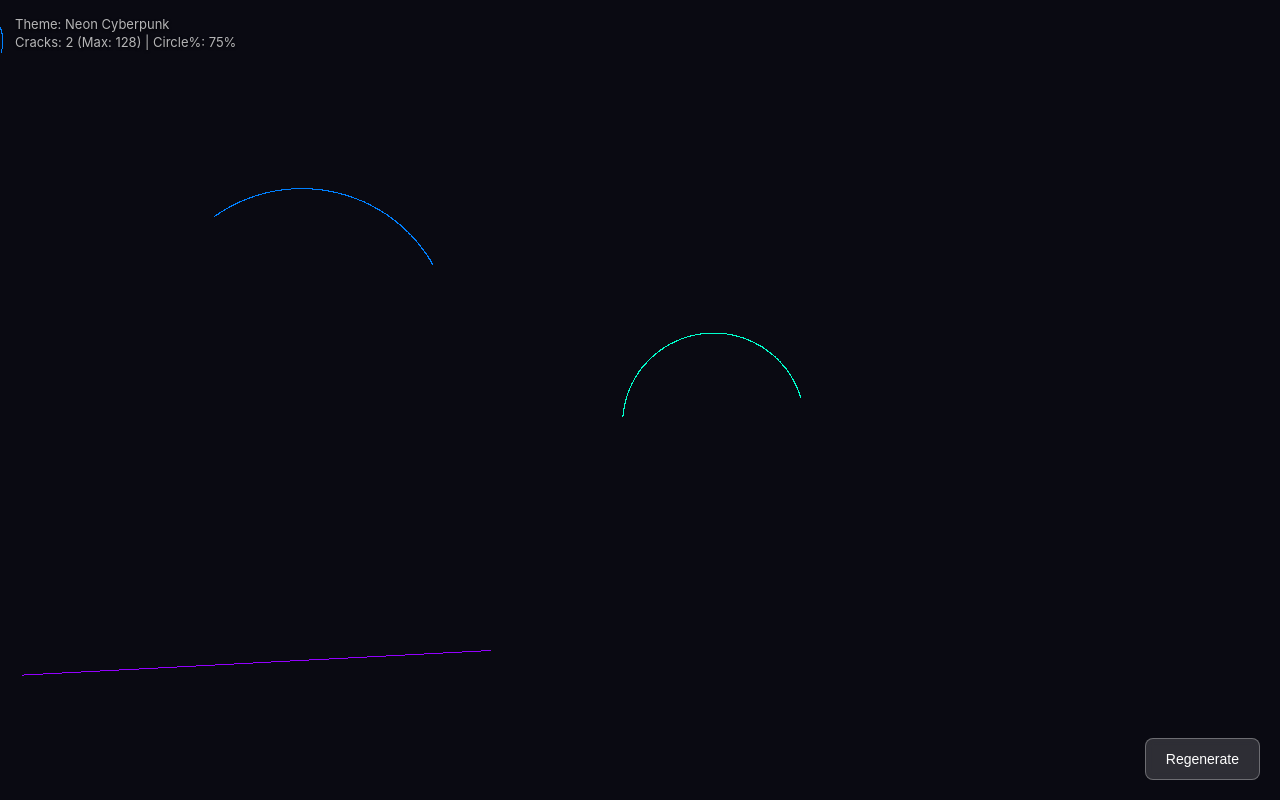
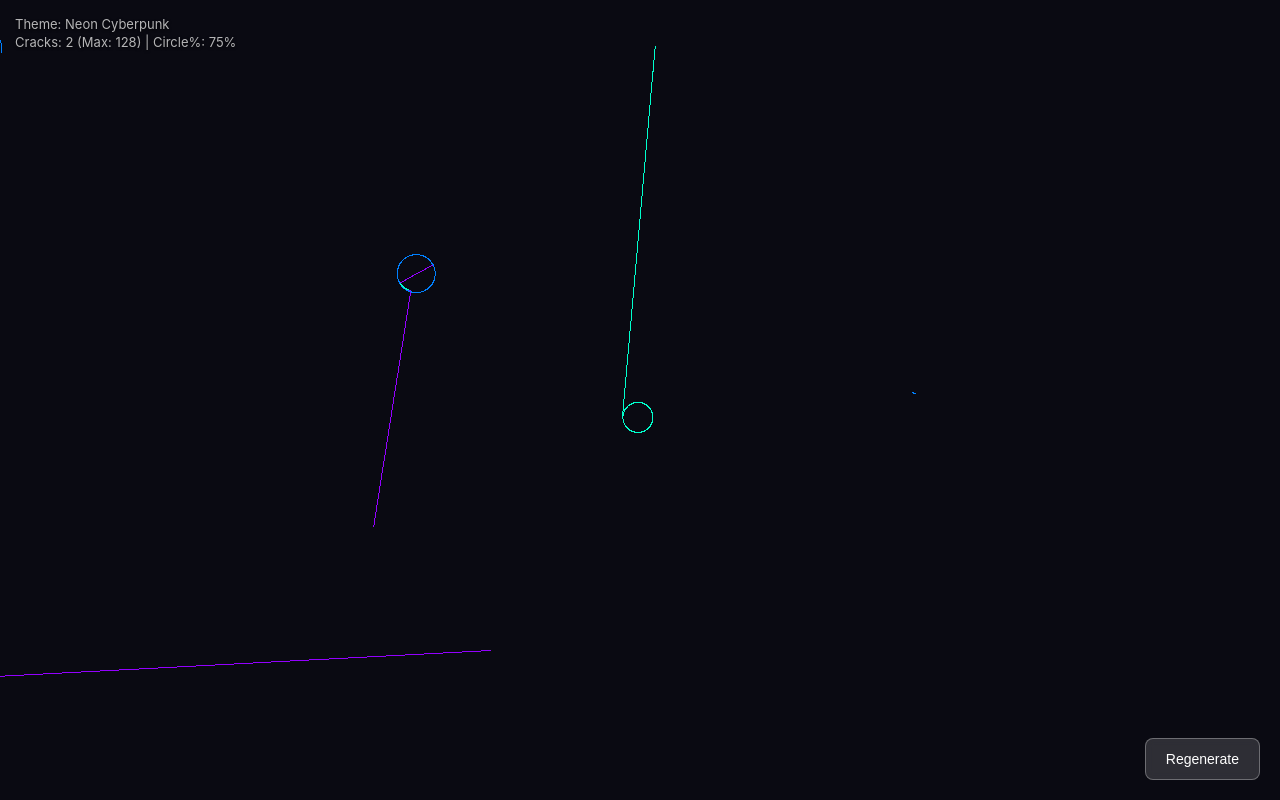
Before and after one commit to kenwud/substrate, a plain HTML site: page index4.html in a window 1280 px wide. Drawn offline with Linux system fonts and the light colour scheme.

Commit message:
Increase random radius for curved shapes

```diff
--- a/index4.html
+++ b/index4.html
@@ -146,7 +146,7 @@
 
 				const max_r = (width + height) / 3;
 				// Lower exponent = larger circles, Higher exponent (e.g. 2.5) = tighter loops
-				let r = 8 + Math.floor(Math.pow(Math.random(), 2.5) * max_r);
+				let r = 15 + Math.floor(Math.pow(Math.random(), 8) * max_r);
 				if (Math.random() < 0.5) r *= -1;
 
 				const radian_inc = 0.42 / r;
```
